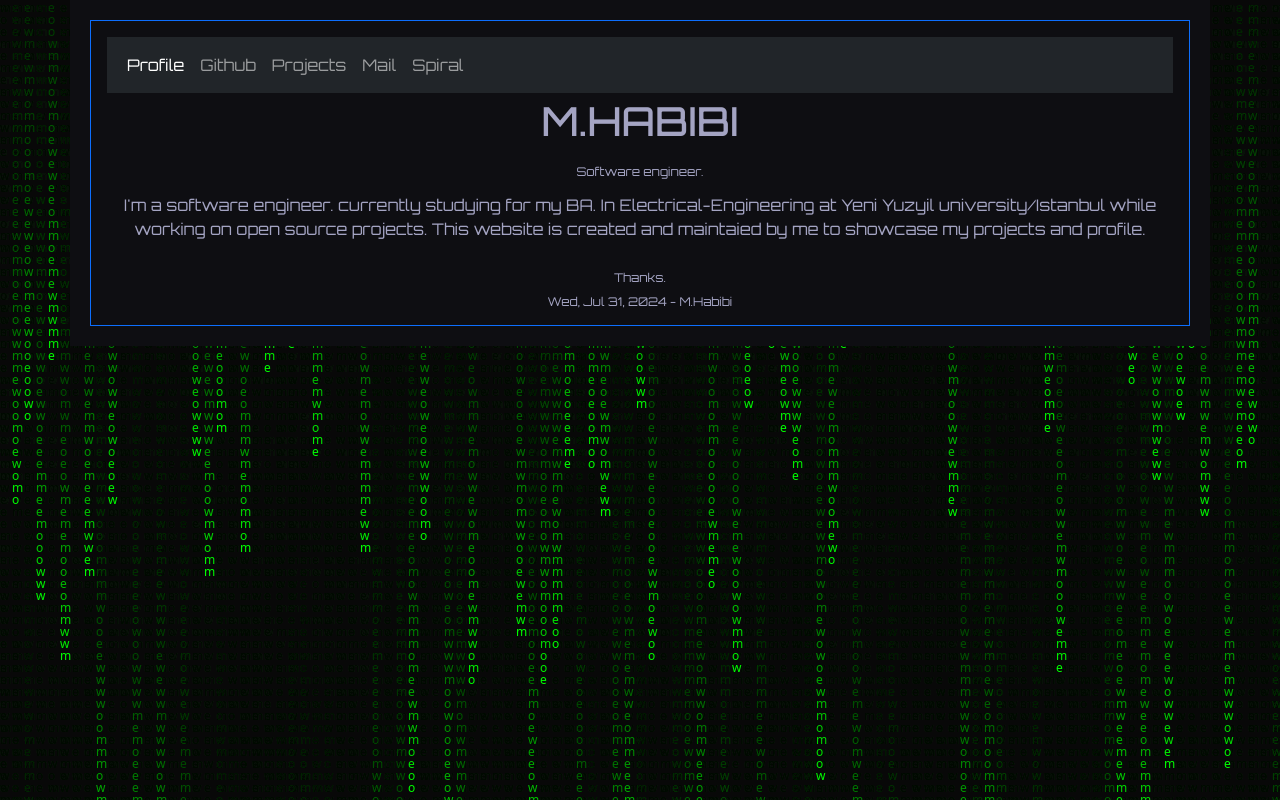
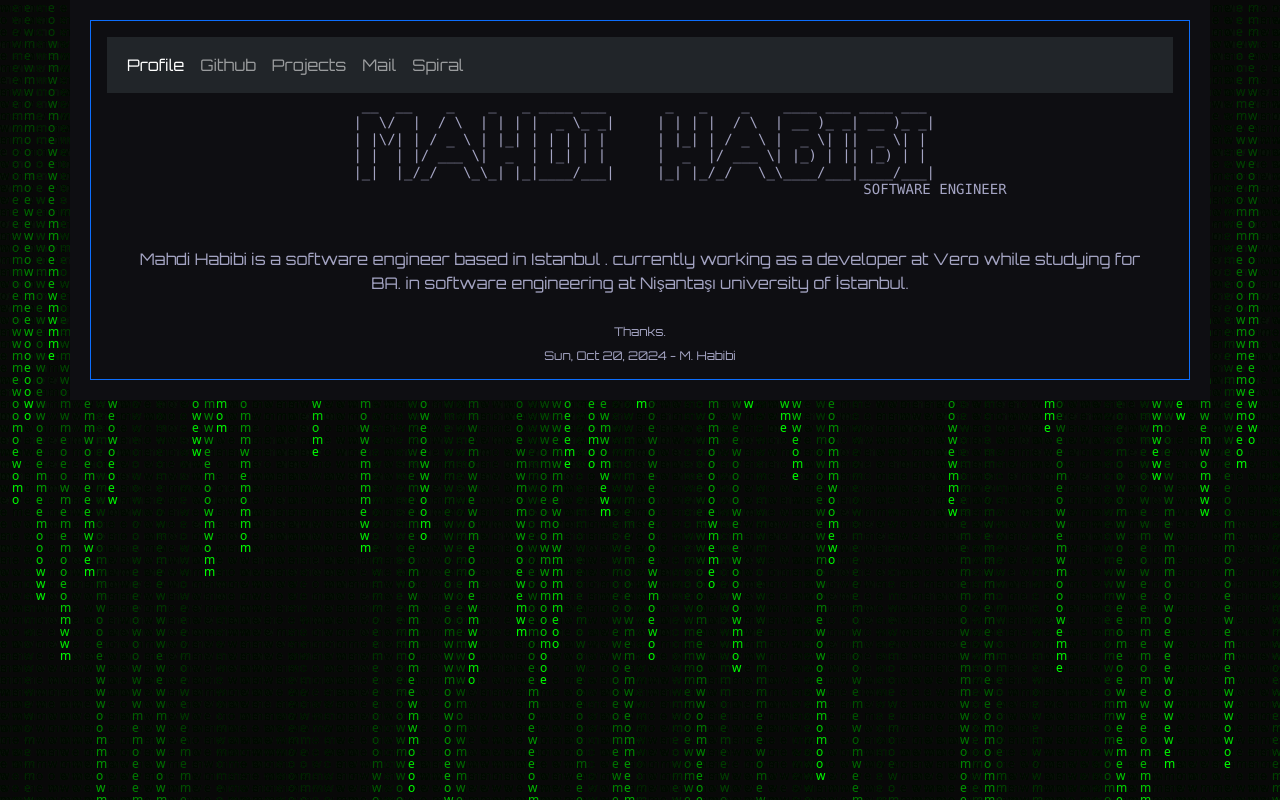
Before and after one commit to ma-habibi/y2kblog, a Flask app: page / in a window 1280 px wide. Run offline with Flask 3, Linux system fonts and the light colour scheme; some web fonts are replaced.

Commit message:
Update index text paragraph

```diff
--- a/templates/index.html
+++ b/templates/index.html
@@ -2,24 +2,27 @@
 {% block title %} Profile {% endblock %}
 {% block content %}
 <main class="d-flex flex-column p-1 text-center">
-  <div class="d-flex flex-column gap-3 pb-4">
-    <h1> M.HABIBI </h1>
-    <sub>Software engineer.</sub>
+  <div class="d-flex flex-column gap-3 pb-2">
+    <h1 class="text-center fs-6">
+    <pre> __  __    _    _   _ ____ ___       _   _    _    ____ ___ ____ ___
+ |  \/  |  / \  | | | |  _ \_ _|     | | | |  / \  | __ )_ _| __ )_ _|
+| |\/| | / _ \ | |_| | | | | |      | |_| | / _ \ |  _ \| ||  _ \| |
+| |  | |/ ___ \|  _  | |_| | |      |  _  |/ ___ \| |_) | || |_) | |
+ |_|  |_/_/   \_\_| |_|____/___|     |_| |_/_/   \_\____/___|____/___|
+                                                                      SOFTWARE ENGINEER
+    </pre>
+    </h1>
   </div>
-
   <div class="container">
     <p>
-      I'm a software engineer. currently studying
-      for my BA. In Electrical-Engineering at Yeni
-      Yuzyil university/Istanbul while working on
-      open source projects.
-      This website is created and maintaied by me
-      to showcase my projects and profile.
+      Mahdi Habibi is a software engineer based in Istanbul
+      . currently working as a developer at Vero while studying
+      for BA. in software engineering at Nişantaşı university of İstanbul.
     </p>
   </div>
 </main>
 
 <div class="text-center">
-  <sub>Thanks.</br>Wed, Jul 31, 2024 - M.Habibi</sub>
+  <sub>Thanks.</br>Sun, Oct 20, 2024 - M. Habibi</sub>
 </div>
 {% endblock %}
```
